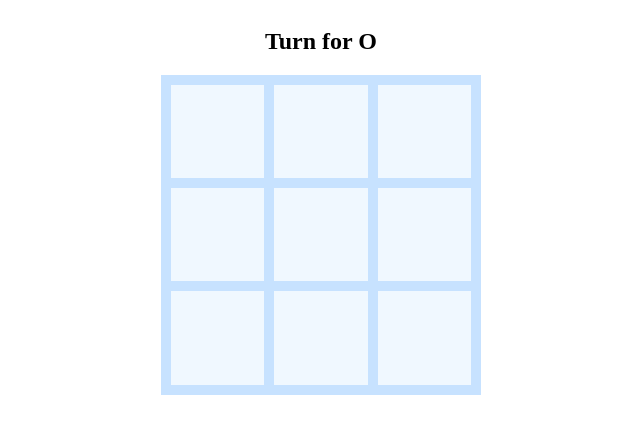
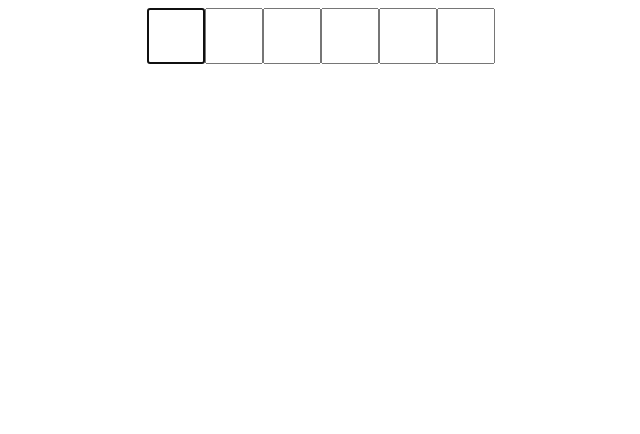
Before and after one commit to Rastogi897/Building-in-react, a React (Vite) app in the folder Features/: page / in a window 1280 px wide. Shown: the top 434 px of the page, without its empty margins (319-959 px from the left). Built offline with nearby package versions, Linux system fonts and the light colour scheme.

Commit message:
OTP with useRef

```diff
--- a/Features/src/App.jsx
+++ b/Features/src/App.jsx
@@ -5,13 +5,14 @@ import AuthApp from './AuthContextHook/AuthApp'
 import MovieDashboard from './MovieFilter_Bookmark/MovieDashboard'
 import Main from './Accordian/Main'
 import TicTacToe from './TicTacToe/TicTacToe'
+import OTP from './otpTabs/OTP'
 
 function App() {
   return (
     <>
       <BrowserRouter>
         <Routes>
-          <Route path="/" element={<TicTacToe />} />
+          <Route path="/" element={<OTP />} />
         </Routes>
       </BrowserRouter>
     </>
--- /dev/null
+++ b/Features/src/otpTabs/OTP.jsx
@@ -0,0 +1,55 @@
+import React, { useState, useRef, useEffect } from 'react'
+import './otpStyle.css'
+
+const OTP = () => {
+    const [inputs, setInputs] = useState(['', '', '', '', '', ''])
+    const inputRefs = useRef([]);
+
+    useEffect(() => {
+        inputRefs.current[0].focus();
+    }, [])
+
+    const handleInput = (e, index) => {
+        const value = e.target.value;
+        const newInput = [...inputs];
+        newInput[index] = value;
+        setInputs(newInput);
+
+        inputRefs.current[index + 1].focus();
+    }
+
+    const handleDelete = (e, index) => {
+        if (e.key == "Backspace") {
+            // this is to prevent the default delete behavious done by the browser
+            e.preventDefault();
+
+            if (inputs[index] === "" && index > 0) {
+                inputRefs.current[index - 1].focus();
+            }
+            else {
+                const newInput = [...inputs];
+                newInput[index] = ""
+                setInputs(newInput)
+            }
+        }
+    }
+
+    return (
+        <div className='otp-container'>
+            {
+                inputs.map((value, index) => {
+                    return <div className='input-container' key={index}>
+                        <input
+                            value={value}
+                            ref={(ele) => (inputRefs.current[index] = ele)}
+                            onChange={(e) => handleInput(e, index)}
+                            onKeyDown={(e) => handleDelete(e, index)}
+                        />
+                    </div>
+                })
+            }
+        </div>
+    )
+}
+
+export default OTP
--- /dev/null
+++ b/Features/src/otpTabs/otpStyle.css
@@ -0,0 +1,12 @@
+.otp-container {
+  display: flex;
+  justify-content: center;
+  align-items: center;
+}
+
+.input-container input {
+  height: 50px;
+  width: 50px;
+  text-align: center;
+  font-size: larger;
+}
```
